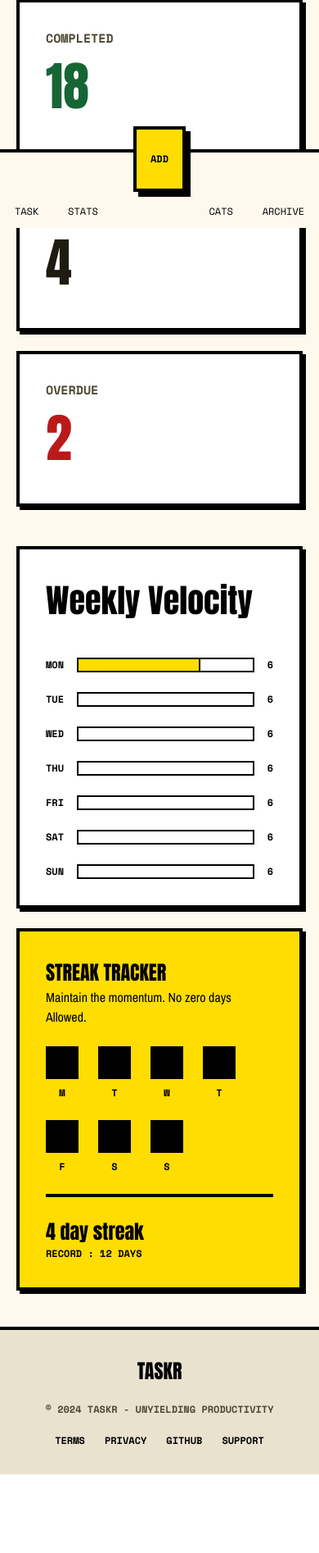
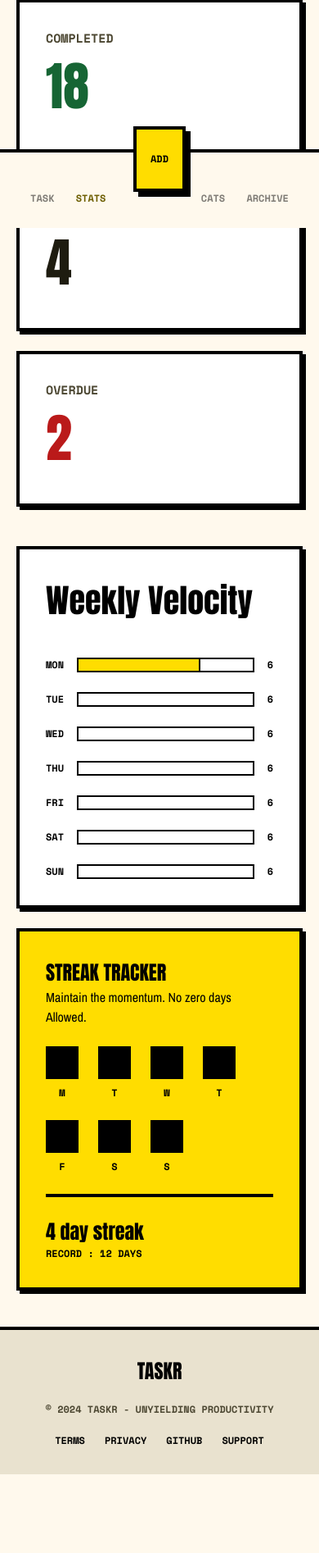
Before and after one commit to Zackyinnova/ToDo-Task-Project, a Flask app: page /statPage in a window 390 px wide. Shown: the part 566-2460 px from the top of the page at 82% size. Before the commit the page ends 2364 px from the top, so only its background shows below. Run offline with Flask 3, Linux system fonts and the light colour scheme; some libraries are stand-ins or nearby versions.

Commit message:
style: redesign navbar for mobile

```diff
--- a/templates/stat_page.html
+++ b/templates/stat_page.html
@@ -303,7 +303,7 @@
         </section>
     </main>
 
-    <footer class="w-full border-t-4 border-black bg-[#e9e2cf] py-4">
+    <footer class="w-full border-t-4 border-black bg-[#e9e2cf] py-4 mb-24">
         <nav class="max-w-7xl mx-auto flex flex-col items-center gap-5 justify-between px-5 md:px-8 lg:px-12 py-4 ">
 
             <!--Left Navbar-->
@@ -341,7 +341,7 @@
         </nav>
     </footer>
 
-    <div class="fixed bottom-0 left-0 right-0 h-24 border-t-4 border-black bg-[#FFF9ED] z-50">
+    <div class="fixed bottom-0 left-0 right-0 px-6 py-4 h-24 border-t-4 border-black bg-[#FFF9ED] z-50">
 
         <!-- Tombol Add -->
         <button
@@ -365,13 +365,13 @@
         <!-- Menu -->
         <div class="h-full flex justify-around items-end pb-3">
 
-            <div class="flex flex-col items-center gap-1">
+            <div class="flex flex-col items-center gap-1 opacity-50">
                 <iconify-icon
                     icon="material-symbols:checklist-rounded"
-                    class="text-2xl text-[#6D5E00]">
+                    class="text-2xl">
                 </iconify-icon>
 
-                <span class="text-xs font-space uppercase">
+                <span class="text-xs font-space font-bold uppercase">
                     Task
                 </span>
             </div>
@@ -382,7 +382,7 @@
                     class="text-2xl text-[#6D5E00]">
                 </iconify-icon>
 
-                <span class="text-xs font-space uppercase">
+                <span class="text-xs font-space text-[#6D5E00] font-bold uppercase">
                     Stats
                 </span>
             </div>
@@ -390,24 +390,24 @@
             <!-- Spacer supaya Add punya ruang -->
             <div class="w-16"></div>
 
-            <div class="flex flex-col items-center gap-1">
+            <div class="flex flex-col items-center gap-1 opacity-50">
                 <iconify-icon
                     icon="material-symbols:category-outline-rounded"
-                    class="text-2xl text-[#6D5E00]">
+                    class="text-2xl">
                 </iconify-icon>
 
-                <span class="text-xs font-space uppercase">
+                <span class="text-xs font-space font-bold uppercase">
                     Cats
                 </span>
             </div>
 
-            <div class="flex flex-col items-center gap-1">
+            <div class="flex flex-col items-center gap-1 opacity-50">
                 <iconify-icon
                     icon="material-symbols:archive-outline-rounded"
-                    class="text-2xl text-[#6D5E00]">
+                    class="text-2xl">
                 </iconify-icon>
 
-                <span class="text-xs font-space uppercase">
+                <span class="text-xs font-space font-bold uppercase">
                     Archive
                 </span>
             </div>
```
